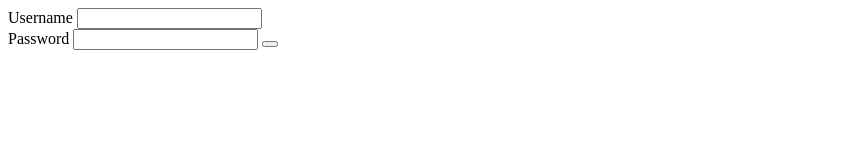
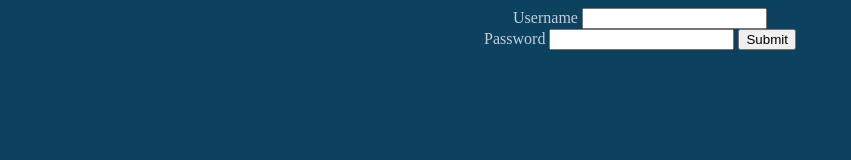
Before and after one commit to TheDapperDeveloper/full-stack-project, a plain HTML site: page login.html in a window 1280 px wide. Shown: the whole page, without its empty margins (0-851 px from the left). Drawn offline with Linux system fonts and the light colour scheme.

Commit message:
more css

```diff
--- a/home.css
+++ b/home.css
@@ -1,3 +1,8 @@
+body {
+    background-color: #0C4160;
+    color: #C3CEDA;
+}
+
 .maindiv {
     display: flex;
     align-items: center;
@@ -5,4 +10,10 @@
     flex-direction: row;
     justify-content: space-between;
 
+
 }
+.secondDiv {
+    display: flex;
+    align-items: center;
+    justify-content: center;
+}
--- a/login.css
+++ b/login.css
@@ -0,0 +1,11 @@
+body {
+    background-color: #0C4160;
+    color: #C3CEDA;
+}
+.mainform {
+    display: flex;
+    justify-content: center;
+    align-items: center;
+    align-self: center;
+    flex-direction: column;
+}
--- a/login.html
+++ b/login.html
@@ -8,7 +8,7 @@
     <link rel="stylesheet" href="login.css">
 </head>
 <body>
-    <form action="/login" method="POST">
+    <form action="/login" method="POST" class="mainform">
         <div class="usernamefield">
             <label for="usernamefield">Username</label>
             <input type="text" name="username" id="username" required>
@@ -18,7 +18,7 @@
                 Password
                 <input type="password" name="password" required>
             </label>
-            <button class="submitbutton"></button>
+            <button class="submitbutton">Submit</button>
         </div>
     </form>
 </body>
--- a/registration.css
+++ b/registration.css
@@ -0,0 +1,9 @@
+body {
+    background-color: #0C4160;
+    color: #C3CEDA;
+
+}
+.registerform {
+    justify-content: center;
+    align-items: center;
+}
--- a/trips.css
+++ b/trips.css
@@ -0,0 +1,4 @@
+body {
+    background-color: #0C4160;
+    color: #C3CEDA;
+}
```
Also changed, not shown: itinerary.html (+3 -1 lines), registration.html (+1 -1 lines), trips.html (+3 -1 lines).
